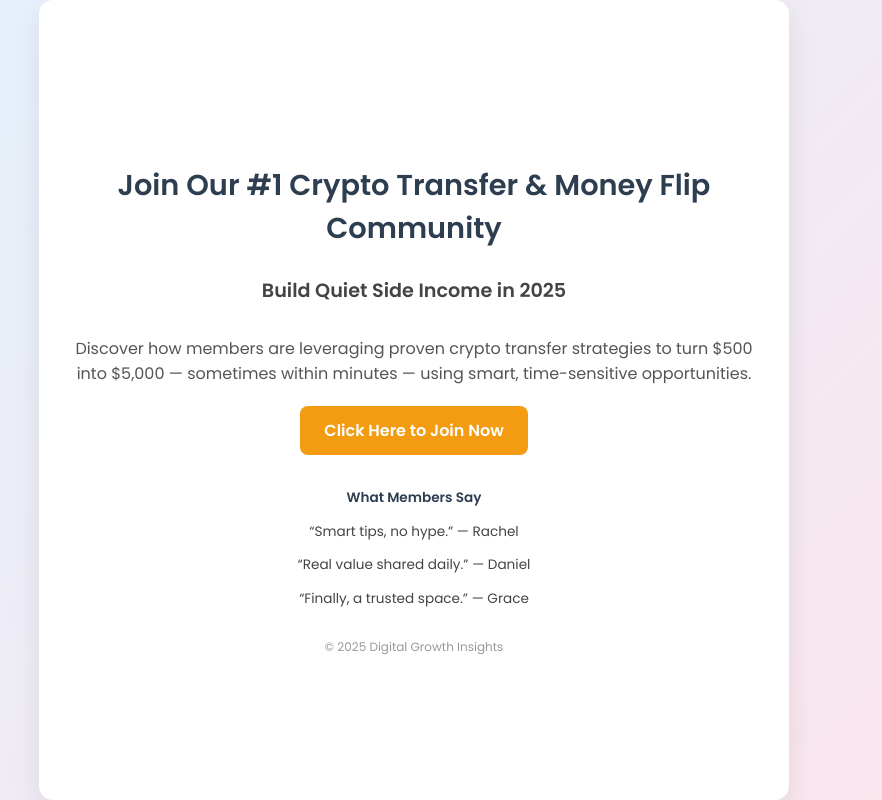
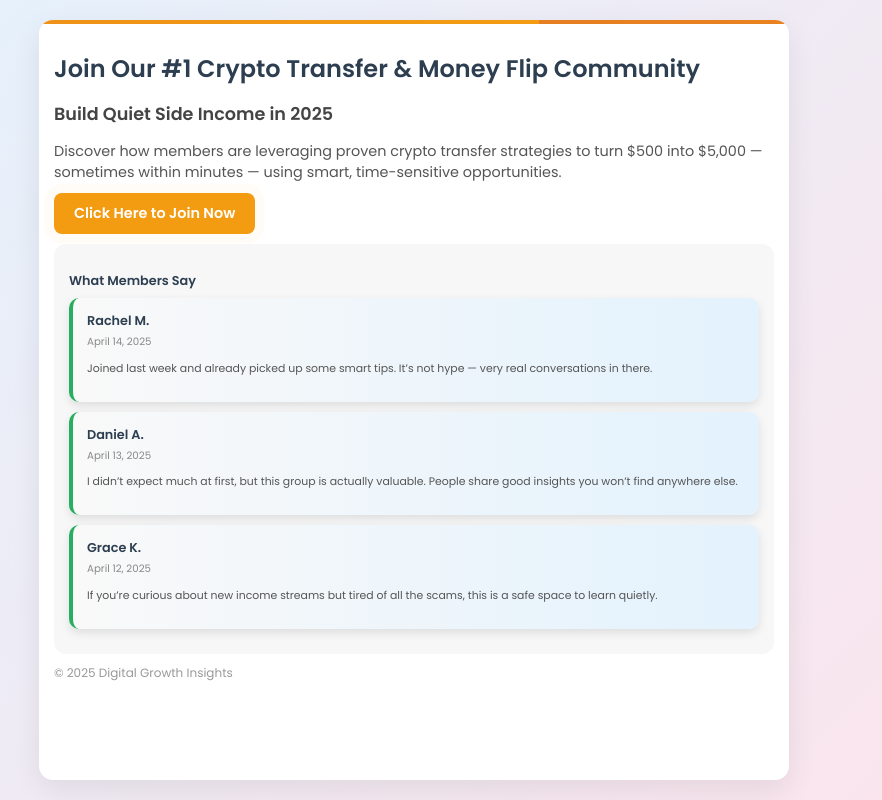
Before and after one commit to nostra02/money-flip-community, a plain HTML site: page index.html in a window 1280 px wide. Shown: the whole page, without its empty margins (226-1108 px from the left). Drawn offline with Linux system fonts and the light colour scheme.

Commit message:
Update index.html

```diff
--- a/index.html
+++ b/index.html
@@ -21,49 +21,63 @@
     }
 
     .container {
-      height: 100vh;
-      display: flex;
-      flex-direction: column;
-      justify-content: center;
-      align-items: center;
-      text-align: center;
-      padding: 20px;
+      padding: 15px;
       background: white;
       border-radius: 14px;
       max-width: 750px;
-      margin: auto;
+      margin: 20px auto;
       box-shadow: 0 10px 30px rgba(0, 0, 0, 0.08);
-      overflow: auto;
+      position: relative;
+      height: calc(100vh - 40px); /* Ensure full height but leave space for padding */
+      overflow: hidden;
+    }
+
+    .progress-bar {
+      position: absolute;
+      top: 0;
+      left: 0;
+      height: 4px;
+      width: 100%;
+      background: linear-gradient(270deg, #f39c12, #e67e22);
+      background-size: 200% 100%;
+      animation: loading 3s linear infinite;
+      border-radius: 14px 14px 0 0;
+    }
+
+    @keyframes loading {
+      0% { background-position: 0% 50%; }
+      100% { background-position: 200% 50%; }
     }
 
     h1 {
       color: #2c3e50;
-      font-size: 1.5em;
-      margin-bottom: 10px;
+      font-size: 1.4em;
+      margin-bottom: 8px;
     }
 
     h2 {
       color: #444;
-      font-size: 1.1em;
-      margin-bottom: 15px;
+      font-size: 1em;
+      margin-bottom: 10px;
     }
 
     .sub {
-      font-size: 0.95em;
+      font-size: 0.85em;
       color: #555;
-      margin-bottom: 20px;
+      margin-bottom: 10px;
     }
 
     .link-button {
       display: inline-block;
       background-color: #f39c12;
       color: white;
-      padding: 12px 24px;
+      padding: 10px 20px;
       text-decoration: none;
       border-radius: 8px;
       font-weight: 600;
-      font-size: 1em;
+      font-size: 0.9em;
       transition: all 0.3s ease;
+      animation: pulse 2s infinite;
     }
 
     .link-button:hover {
@@ -72,33 +86,72 @@
       box-shadow: 0 4px 12px rgba(0, 0, 0, 0.2);
     }
 
+    @keyframes pulse {
+      0% { box-shadow: 0 0 0 0 rgba(243, 156, 18, 0.5); }
+      70% { box-shadow: 0 0 0 10px rgba(243, 156, 18, 0); }
+      100% { box-shadow: 0 0 0 0 rgba(243, 156, 18, 0); }
+    }
+
     .comments {
-      margin-top: 20px;
-      font-size: 0.85em;
+      margin-top: 10px;
+      font-size: 0.8em;
       color: #444;
+      background: #f7f7f7;
+      padding: 15px;
+      border-radius: 12px;
+      overflow-y: auto; /* Allows scrolling inside the comment section if needed */
     }
 
     .comments h3 {
       font-size: 1em;
       margin-bottom: 8px;
       color: #2c3e50;
+      font-weight: 600;
+    }
+
+    .comment {
+      background: linear-gradient(to right, #f9f9f9, #e3f2fd);
+      padding: 14px;
+      margin-bottom: 10px;
+      border-left: 4px solid #27ae60;
+      border-radius: 10px;
+      box-shadow: 0 4px 10px rgba(0, 0, 0, 0.1);
+    }
+
+    .comment .name {
+      font-weight: 600;
+      margin-bottom: 4px;
+      color: #2c3e50;
+    }
+
+    .comment .date {
+      font-size: 0.8em;
+      color: #888;
+      margin-bottom: 8px;
+    }
+
+    .comment p {
+      font-size: 0.85em;
+      color: #555;
     }
 
     .footer {
       font-size: 0.75em;
       color: #999;
-      margin-top: 15px;
+      margin-top: 10px;
     }
 
     @media (min-height: 700px) {
-      h1 { font-size: 1.8em; }
-      h2 { font-size: 1.2em; }
-      .sub { font-size: 1em; }
+      h1 { font-size: 1.5em; }
+      h2 { font-size: 1.1em; }
+      .sub { font-size: 0.9em; }
     }
   </style>
 </head>
 <body>
   <div class="container">
+    <div class="progress-bar"></div>
+
     <h1>Join Our #1 Crypto Transfer & Money Flip Community</h1>
     <h2>Build Quiet Side Income in 2025</h2>
     <p class="sub">
@@ -109,9 +162,23 @@
 
     <div class="comments">
       <h3>What Members Say</h3>
-      <p>“Smart tips, no hype.” — Rachel</p>
-      <p>“Real value shared daily.” — Daniel</p>
-      <p>“Finally, a trusted space.” — Grace</p>
+      <div class="comment">
+        <div class="name">Rachel M.</div>
+        <div class="date">April 14, 2025</div>
+        <p>Joined last week and already picked up some smart tips. It’s not hype — very real conversations in there.</p>
+      </div>
+
+      <div class="comment">
+        <div class="name">Daniel A.</div>
+        <div class="date">April 13, 2025</div>
+        <p>I didn’t expect much at first, but this group is actually valuable. People share good insights you won’t find anywhere else.</p>
+      </div>
+
+      <div class="comment">
+        <div class="name">Grace K.</div>
+        <div class="date">April 12, 2025</div>
+        <p>If you’re curious about new income streams but tired of all the scams, this is a safe space to learn quietly.</p>
+      </div>
     </div>
 
     <div class="footer">&copy; 2025 Digital Growth Insights</div>
```
